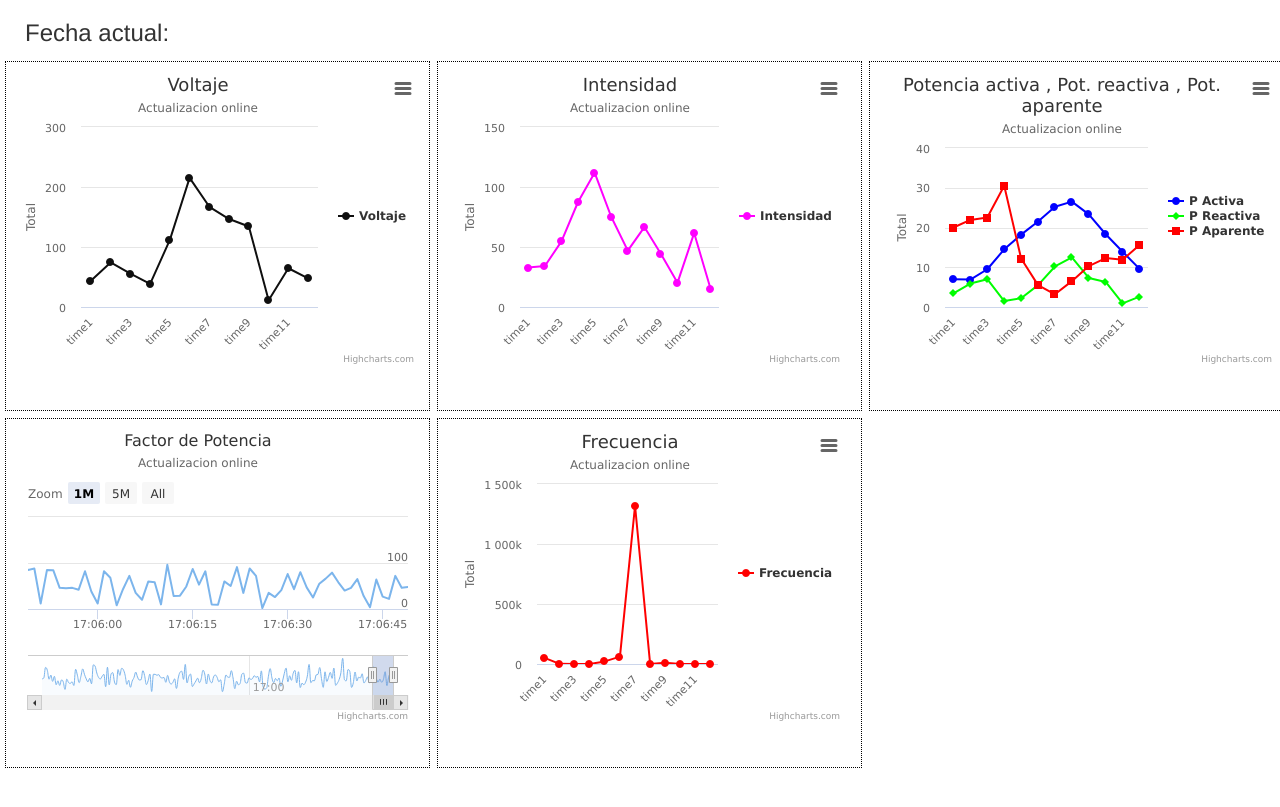
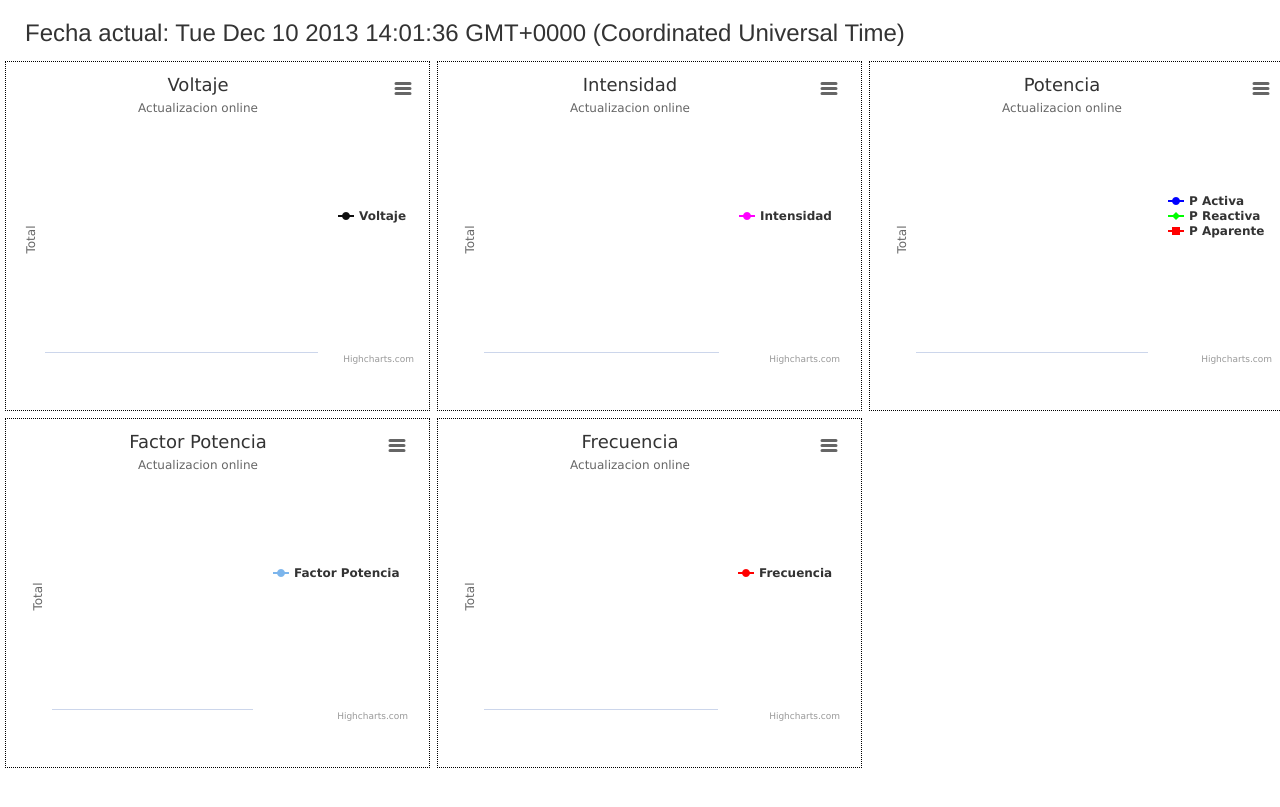
Before and after one commit to adriangonz/SIND, a Django app: page / in a window 1280 px wide. Shown: the part 62-869 px from the top of the page. Run offline with Django 3.2, Linux system fonts and the light colour scheme; data that the repository does not hold is empty; some libraries are stand-ins or nearby versions.

Commit message:
Aplicados cambios a las tablas

```diff
--- a/webapp/static/webapp/js/grafica.js
+++ b/webapp/static/webapp/js/grafica.js
@@ -3,24 +3,29 @@
  * and open the template in the editor.
  */
 
-var chartP;
-var fecha;
+ var date = [];
 
-$(function () {
 
-    Highcharts.setOptions({
-		global : {
-			useUTC : false
-		}
-	});
+ $(function(){
+ for( i = 0; i < _data.length; i++) {
+        var fech = new Date((_data[i]).fields.Fecha);
+            date.push([
 
-        chartP = new Highcharts.Chart({
-                chart: {
-                    renderTo: 'contP',
-                    defaultSeriesType: 'line'
-                },
+                    fech.getHours()+":"+fech.getMinutes()+":"+fech.getSeconds()
+            ]);
+    }
+
+ });
+
+   $(function () {
+
+
+console.log(date);
+
+
+        $('#contP').highcharts({
             title: {
-                text: 'Potencia activa , Pot. reactiva , Pot. aparente',
+                text: 'Potencia',
                 x: -20 //center
             },
             subtitle: {
@@ -28,8 +33,7 @@ $(function () {
                 x: -20
             },
             xAxis: {
-                categories: ['time1', 'time2', 'time3', 'time4', 'time5', 'time6',
-                    'time7', 'time8', 'time9', 'time10', 'time11', 'time12']
+                categories: date
             },
             yAxis: {
                 title: {
@@ -42,7 +46,7 @@ $(function () {
                 }]
             },
             tooltip: {
-                valueSuffix: ' W'
+                valueSuffix: ' Hz'
             },
             legend: {
                 layout: 'vertical',
@@ -52,15 +56,57 @@ $(function () {
             },
             series: [{
                 name: 'P Activa',
-                data: [7.0, 6.9, 9.5, 14.5, 18.2, 21.5, 25.2, 26.5, 23.3, 18.3, 13.9, 9.6],
+                data: (function() {
+				// generate an array of random data
+				var data = [];
+
+				for( i = 0; i < _data.length; i++) {
+					data.push([
+
+						(_data[i]).fields.PAct
+					]);
+				}
+
+
+
+				return data;
+			})(),
                 color: '#0000FF'
             },{
                 name: 'P Reactiva',
-                data: [3.4, 5.9, 7.0, 1.5, 2.2, 5.5, 10.2, 12.5, 7.3, 6.3, 0.9, 2.6],
+                data: (function() {
+				// generate an array of random data
+				var data = [];
+
+				for( i = 0; i < _data.length; i++) {
+					data.push([
+
+						(_data[i]).fields.PReact
+					]);
+				}
+
+
+
+				return data;
+			})(),
                 color: '#00FD00'
             },{
                 name: 'P Aparente',
-                data: [20.0, 21.9, 22.5, 30.5, 12.2, 5.5, 3.2, 6.5, 10.3, 12.3, 11.9, 15.6],
+                data: (function() {
+				// generate an array of random data
+				var data = [];
+
+				for( i = 0; i < _data.length; i++) {
+					data.push([
+
+						(_data[i]).fields.PAparente
+					]);
+				}
+
+
+
+				return data;
+			})(),
                 color: '#FF0000'
             }]
         });
@@ -69,51 +115,37 @@ $(function () {
     //Factor de Potencia
 
     $(function () {
-        $('#contFP').highcharts('StockChart',{
+        $('#contFP').highcharts({
             title: {
-                text: 'Factor de Potencia',
+                text: 'Factor Potencia',
                 x: -20 //center
             },
             subtitle: {
                 text: 'Actualizacion online',
                 x: -20
             },
-            chart : {
-			events : {
-				load : function() {
-
-                                        prueba();
-                                    // set up the updating of the chart each second
-					var series = this.series[0];
-					setInterval(function() {
-						var x = fecha.getTime(), // current time
-						y = Math.round(Math.random() * 100);
-						series.addPoint([x, y], true, true);
-					}, 1000);
-				}
-			}
-		},
-		rangeSelector: {
-			buttons: [{
-				count: 1,
-				type: 'minute',
-				text: '1M'
-			}, {
-				count: 5,
-				type: 'minute',
-				text: '5M'
-			}, {
-				type: 'all',
-				text: 'All'
-			}],
-			inputEnabled: false,
-			selected: 0
-		},
-
-
-		exporting: {
-			enabled: false
-		},
+            xAxis: {
+                categories: date
+            },
+            yAxis: {
+                title: {
+                    text: 'Total'
+                },
+                plotLines: [{
+                    value: 0,
+                    width: 1,
+                    color: '#808080'
+                }]
+            },
+            tooltip: {
+                valueSuffix: ' Hz'
+            },
+            legend: {
+                layout: 'vertical',
+                align: 'right',
+                verticalAlign: 'middle',
+                borderWidth: 0
+            },
 
 
 
@@ -121,12 +153,12 @@ $(function () {
 			name : 'Factor Potencia',
 			data : (function() {
 				// generate an array of random data
-				var data = [], time = (new Date()).getTime(), i;
+				var data = [];
 
-				for( i = -999; i <= 0; i++) {
+				for( i = 0; i < _data.length; i++) {
 					data.push([
-						time + i * 1000,
-						Math.round(Math.random() * 100)
+
+						(_data[i]).fields.FactorPotencia
 					]);
 				}
 
@@ -154,8 +186,7 @@ $(function () {
                 x: -20
             },
             xAxis: {
-                categories: ['time1', 'time2', 'time3', 'time4', 'time5', 'time6',
-                    'time7', 'time8', 'time9', 'time10', 'time11', 'time12']
+                categories: date
             },
             yAxis: {
                 title: {
@@ -178,7 +209,21 @@ $(function () {
             },
             series: [{
                 name: 'Frecuencia',
-                data: [51133.7, 1361.8, 32.5, 126.7, 21651.9, 61165.2, 1318946.4, 551.9, 11214.2, 1013.3, 676.6, 41.8],
+                data: (function() {
+				// generate an array of random data
+				var data = [];
+
+				for( i = 0; i < _data.length; i++) {
+					data.push([
+
+						(_data[i]).fields.Frec
+					]);
+				}
+
+
+
+				return data;
+			})(),
                 color: '#FF0000'
             }]
         });
@@ -195,8 +240,7 @@ $(function () {
                 x: -20
             },
             xAxis: {
-                categories: ['time1', 'time2', 'time3', 'time4', 'time5', 'time6',
-                    'time7', 'time8', 'time9', 'time10', 'time11', 'time12']
+                categories: date
             },
             yAxis: {
                 title: {
@@ -219,7 +263,21 @@ $(function () {
             },
             series: [{
                 name: 'Voltaje',
-                data: [43.9, 74.2, 55.7, 38.5, 111.9, 215.2, 167.0, 146.6, 134.2, 11.3, 64.6, 47.8],
+                data: (function() {
+				// generate an array of random data
+				var data = [];
+
+				for( i = 0; i < _data.length; i++) {
+					data.push([
+
+						(_data[i]).fields.V
+					]);
+				}
+
+
+
+				return data;
+			})(),
                 color: '#0F0F0F'
             }]
         });
@@ -236,8 +294,7 @@ $(function () {
                 x: -20
             },
             xAxis: {
-                categories: ['time1', 'time2', 'time3', 'time4', 'time5', 'time6',
-                    'time7', 'time8', 'time9', 'time10', 'time11', 'time12']
+                categories: date
             },
             yAxis: {
                 title: {
@@ -260,7 +317,21 @@ $(function () {
             },
             series: [{
                 name: 'Intensidad',
-                data: [32.9, 34.2, 54.7, 87.5, 111.9, 75.2, 47.0, 66.6, 44.2, 20.3, 61.6, 14.8],
+                data: (function() {
+				// generate an array of random data
+				var data = [];
+
+				for( i = 0; i < _data.length; i++) {
+					data.push([
+
+						(_data[i]).fields.I
+					]);
+				}
+
+
+
+				return data;
+			})(),
                 color: '#FF00FF'
             }]
         });
--- a/webapp/templates/webapp/index.html
+++ b/webapp/templates/webapp/index.html
@@ -44,7 +44,15 @@
               </div>
             </header>
                 <div id="content">
-                    <div id="date" class="h3">Fecha actual: </div>
+                    <div id="date" class="h3">Fecha actual:
+                        <script>
+                            fecha = new Date(_datetime);
+
+                            document.write(fecha.toString());
+
+
+                        </script>
+                    </div>
                     <div id="VChart" class="chart pull-left">
 
                         <div id="contV" style="min-width: 400px; height: 300px; margin: 0 auto"></div>
```
